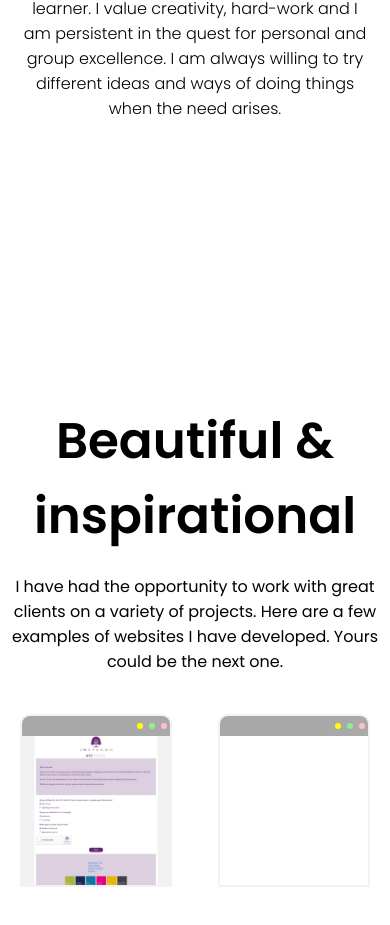
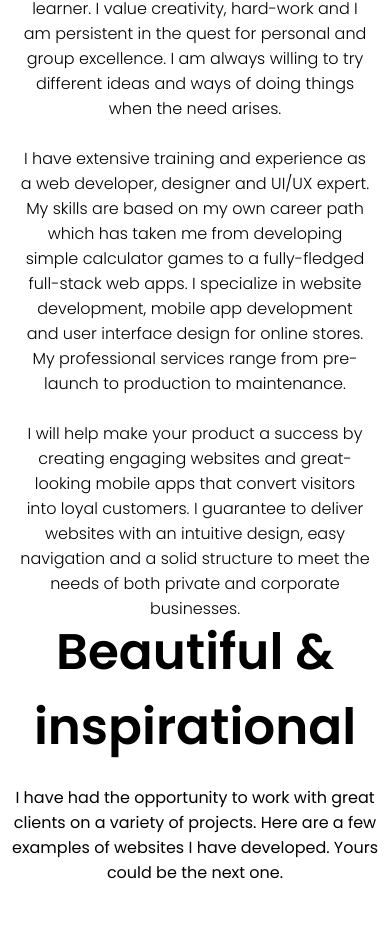
Before and after one commit to jasonmwatu/jason-portfolio, a React (Create React App) app: page / in a window 390 px wide. Shown: the part 1133-2058 px from the top of the page. Built offline with nearby package versions, Linux system fonts and the light colour scheme.

Commit message:
add more content to about component. style about component on small screen sizes from 75vh to 100vh

```diff
--- a/src/components/about/About.js
+++ b/src/components/about/About.js
@@ -1,5 +1,5 @@
 import "./about.css";
-import about from "../../img/about.jpg"
+import about from "../../img/about.jpg";
 
 const About = () => {
   return (
@@ -7,11 +7,7 @@ const About = () => {
       <div className="a-left">
         <div className="a-card bg"></div>
         <div className="a-card">
-          <img
-            src={about}
-            alt=""
-            className="a-img"
-          />
+          <img src={about} alt="" className="a-img" />
         </div>
       </div>
       <div className="a-right">
@@ -26,6 +22,24 @@ const About = () => {
           excellence. I am always willing to try different ideas and ways of
           doing things when the need arises.
         </p>
+        <br />
+        <p className="a-desc">
+          I have extensive training and experience as a web developer, designer
+          and UI/UX expert. My skills are based on my own career path which has
+          taken me from developing simple calculator games to a fully-fledged
+          full-stack web apps. I specialize in website development, mobile app
+          development and user interface design for online stores. My
+          professional services range from pre-launch to production to
+          maintenance.
+        </p>
+        <br />
+        <p className="a-desc">
+          I will help make your product a success by creating engaging websites
+          and great-looking mobile apps that convert visitors into loyal
+          customers. I guarantee to deliver websites with an intuitive design,
+          easy navigation and a solid structure to meet the needs of both
+          private and corporate businesses.
+        </p>
       </div>
     </div>
   );
--- a/src/components/about/about.css
+++ b/src/components/about/about.css
@@ -79,7 +79,7 @@
       flex-direction: column;
       text-align: center;
       margin-top: 50px;
-      height: 75vh;
+      height: 100vh;
     }
 
     .a-left {
```
